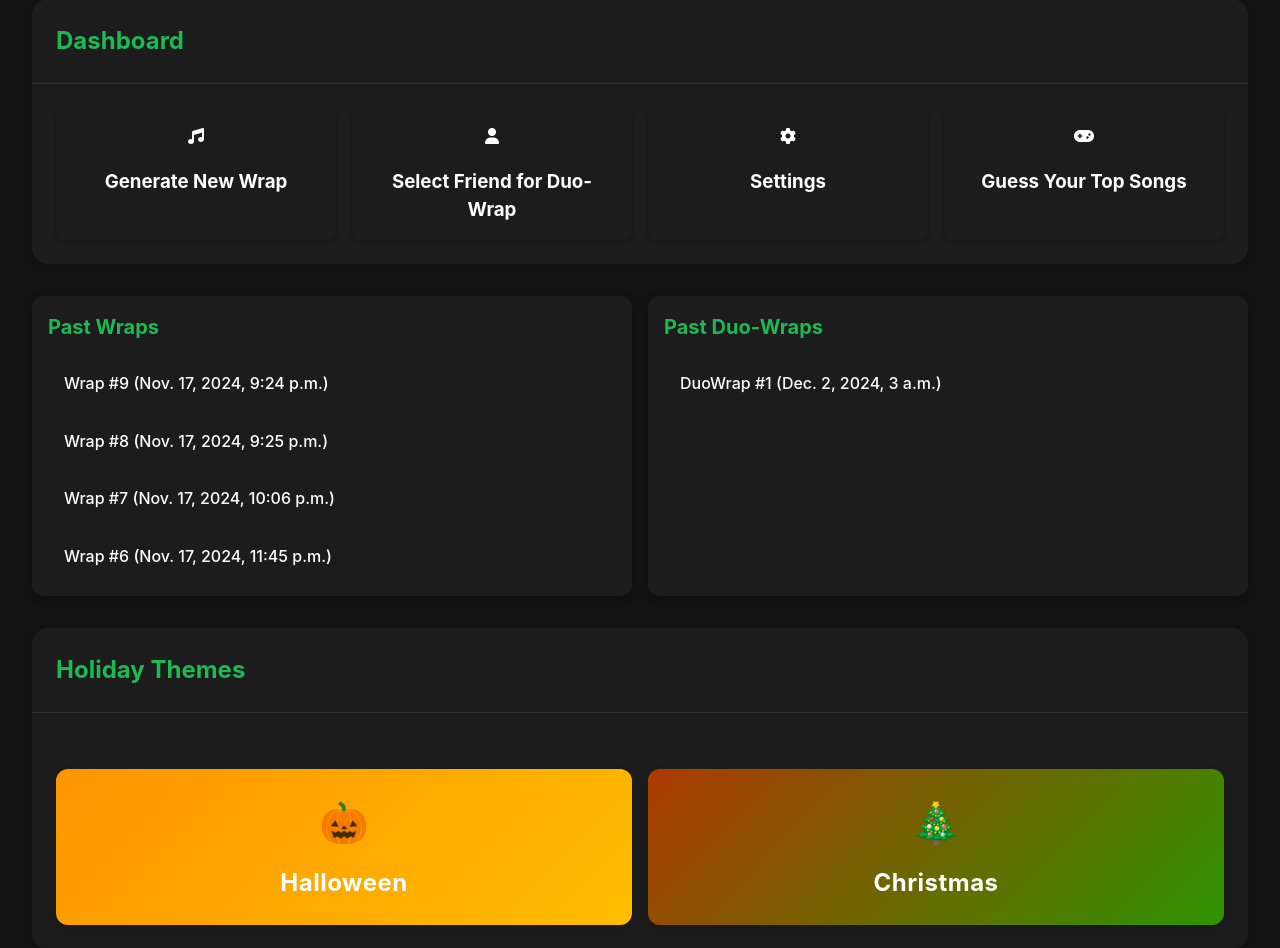
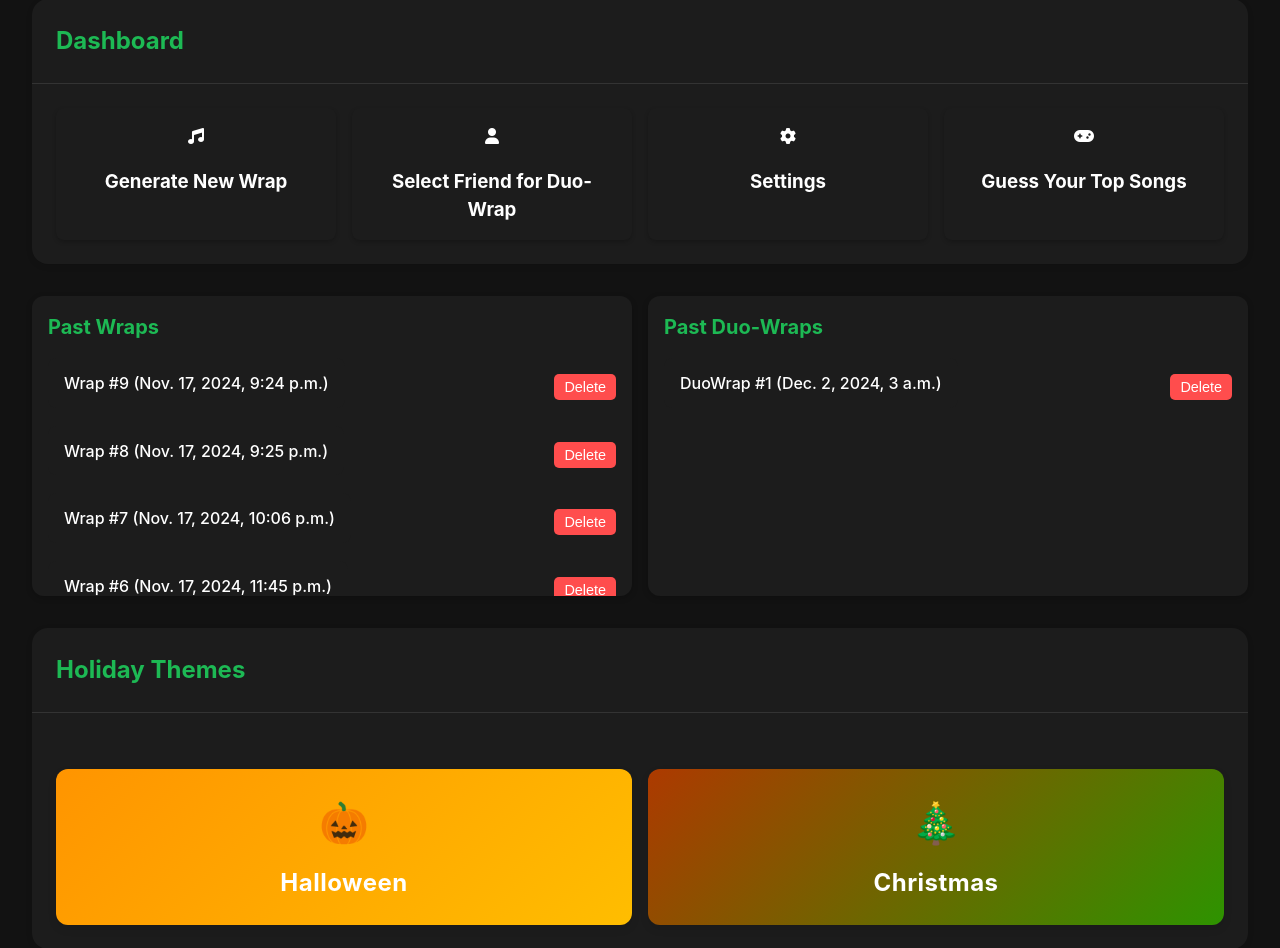
Before and after one commit to benkim2284/SpotifyChef, a Django app: template SpotifyWrappedApp/templates/SpotifyWrappedApp/home.html in a window 1280 px wide. Shown: the part 230-1178 px from the top of the page. Run offline with Django 4.2, Linux system fonts and the light colour scheme; the template is opened without the code that fills it: values that come from a table or form of the project are taken from there, others are empty; data comes from the database, SQL or seed files in the repository; both versions use the stored data as it was after the commit.

Commit message:
added deleting wrap

```diff
--- a/SpotifyWrappedApp/templates/SpotifyWrappedApp/home.html
+++ b/SpotifyWrappedApp/templates/SpotifyWrappedApp/home.html
@@ -546,6 +546,28 @@
             font-size: 1rem;
         }
 
+        .wrap-item {
+            display: flex;
+            align-items: center;
+            justify-content: space-between;
+            margin-bottom: 10px;
+        }
+
+        .delete-button {
+            background-color: #FF4D4D;
+            color: #FFFFFF;
+            border: none;
+            border-radius: 5px;
+            padding: 5px 10px;
+            cursor: pointer;
+            font-size: 0.9em;
+            transition: background-color 0.3s ease;
+        }
+
+        .delete-button:hover {
+            background-color: #FF0000;
+        }
+
     </style>
 </head>
 <body>
@@ -596,9 +618,12 @@
         <div class="past-wraps-container">
             {% if wraps %}
                 {% for wrap in wraps %}
+                    <div class="wrap-item">
                         <a class="past-wrap-link" onclick="NavigateToWrap('{{ wrap.unique_id }}')">
                             Wrap #{{ forloop.revcounter }} ({{ wrap.created_at }})
                         </a>
+                        <button class="delete-button" onclick="deleteSoloWrap('{{ wrap.unique_id }}')">Delete</button>
+                    </div>
                 {% endfor %}
             {% else %}
                 <p class="no-wraps-message">No past wraps exist. Create a wrap right now!</p>
@@ -610,9 +635,12 @@
         <div class="past-duo-wraps-container">
             {% if duo_wraps %}
                 {% for duo_wrap in duo_wraps %}
+                    <div class="wrap-item">
                         <a class="past-wrap-link" onclick="NavigateToDuoWrap('{{ duo_wrap.unique_id }}')">
                             DuoWrap #{{ forloop.revcounter }} ({{ duo_wrap.created_at }})
                         </a>
+                        <button class="delete-button" onclick="deleteDuoWrap('{{ duo_wrap.unique_id }}')">Delete</button>
+                    </div>
                 {% endfor %}
             {% else %}
                 <p class="no-wraps-message">No past duo-wraps exist. Choose a friend and create one!</p>
@@ -727,6 +755,33 @@
             window.location.href = gameUrl;
         }
 
+        function deleteSoloWrap(wrapped_id) {
+            const url = `/SpotifyWrappedApp/api/delete_solowrap/${wrapped_id}/`;
+
+            fetch(url, {
+                method: 'POST',
+                headers: {
+                    'Content-Type': 'application/json',
+                },
+                data: wrapped_id
+            })
+            .catch(error => console.error('Error:', error));
+        }
+
+        function deleteDuoWrap(wrapped_id) {
+            const url = `/SpotifyWrappedApp/api/delete_duowrap/${wrapped_id}/`;
+
+            fetch(url, {
+                method: 'POST',
+                headers: {
+                    'Content-Type': 'application/json',
+                },
+                data: wrapped_id
+            })
+            .catch(error => console.error('Error:', error));
+
+        }
+
         // Theme Toggle Script
         document.addEventListener('DOMContentLoaded', function() {
             const themeSelect = document.getElementById('theme-select');
--- a/SpotifyWrappedApp/urls.py
+++ b/SpotifyWrappedApp/urls.py
@@ -17,5 +17,8 @@ urlpatterns = [
     path('api/create_duowrap/', views.create_duowrap, name='create_duowrap'),
     path('duo_wrapped/<str:wrapped_id>/', views.duo_wrapped_view, name='duo_wrapped'),
     path('api/create_holidaywrap/<str:holiday>/', views.create_holidaywrap, name='create_holidaywrap'),
+    path('api/delete_solowrap/<str:wrapped_id>/', views.delete_solowrap, name='delete_solo_wrap'),
+    path('api/delete_duowrap/<str:wrapped_id>/', views.delete_duowrap, name='delete_duo_wrap'),
+
     path('guessTop/', views.guessTop, name='guessTop')
 ]
```
Also changed, not shown: SpotifyWrappedApp/views.py (+12 -0 lines), db.sqlite3. Lines whose indentation alone changed are shown as unchanged.
